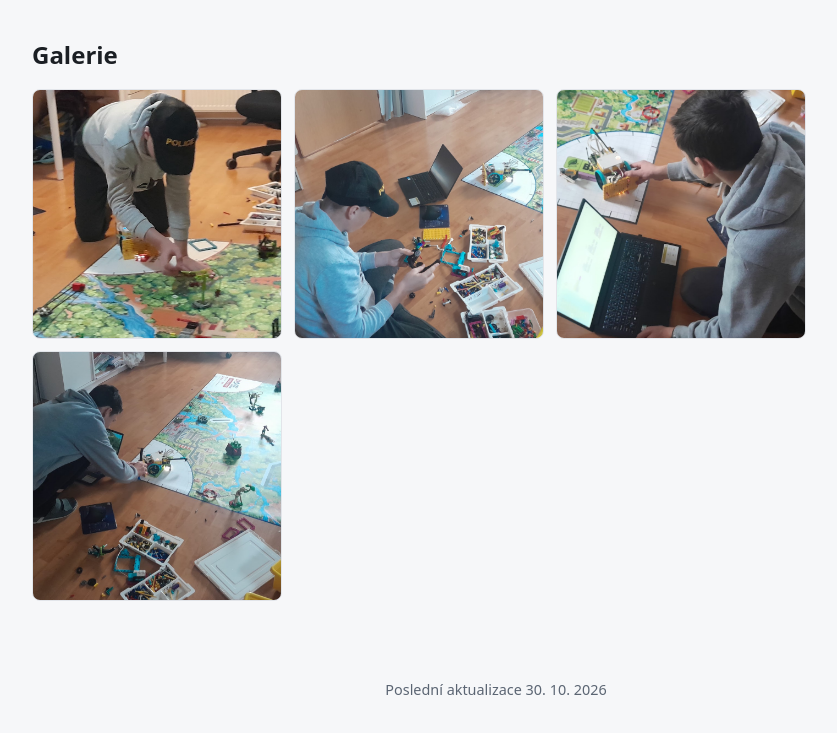
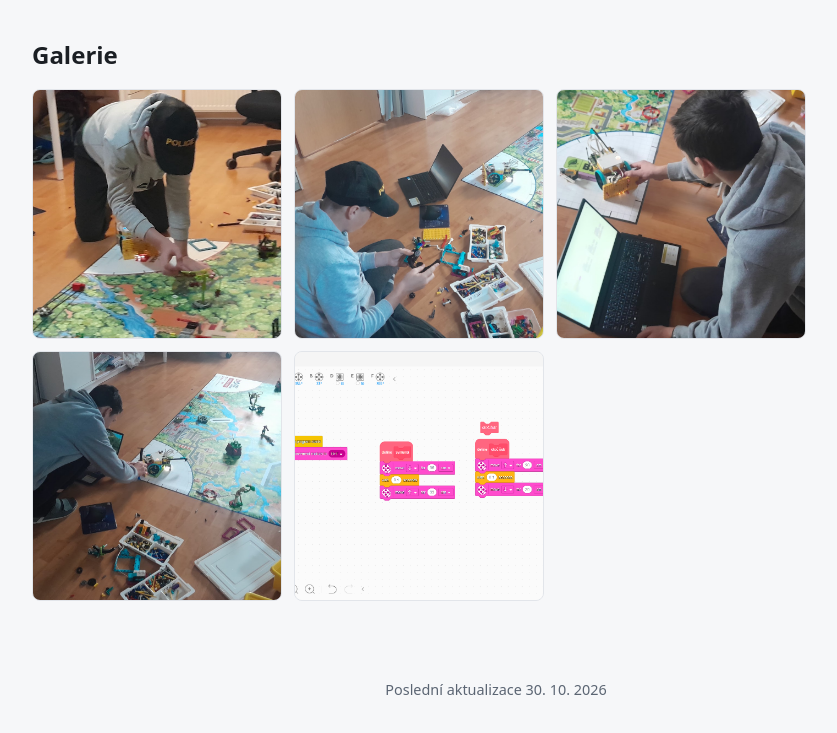
Before and after one commit to mir333/fll-2027, a website: page public/index.html in a window 1280 px wide. Shown: the part 1963-2696 px from the top of the page, without its empty margins (144-981 px from the left). Drawn offline with Linux system fonts and the light colour scheme.

Commit message:
Add fifth gallery photo of SPIKE Prime mission code
Co-Authored-By: Claude Sonnet 5 <noreply@anthropic.com>

```diff
--- a/public/index.html
+++ b/public/index.html
@@ -46,6 +46,9 @@
         <figure>
           <img src="/mission-mat.jpg" alt="Herní plocha s misemi a robotem" width="1600" height="900" loading="lazy">
         </figure>
+        <figure>
+          <img src="/spike-code.png" alt="Programový kód v SPIKE Prime pro mise semena, otoč šutr a okno do pasti" width="1910" height="897" loading="lazy">
+        </figure>
       </div>
     </section>
   </main>
```
Also changed, not shown: public/spike-code.png (added).
